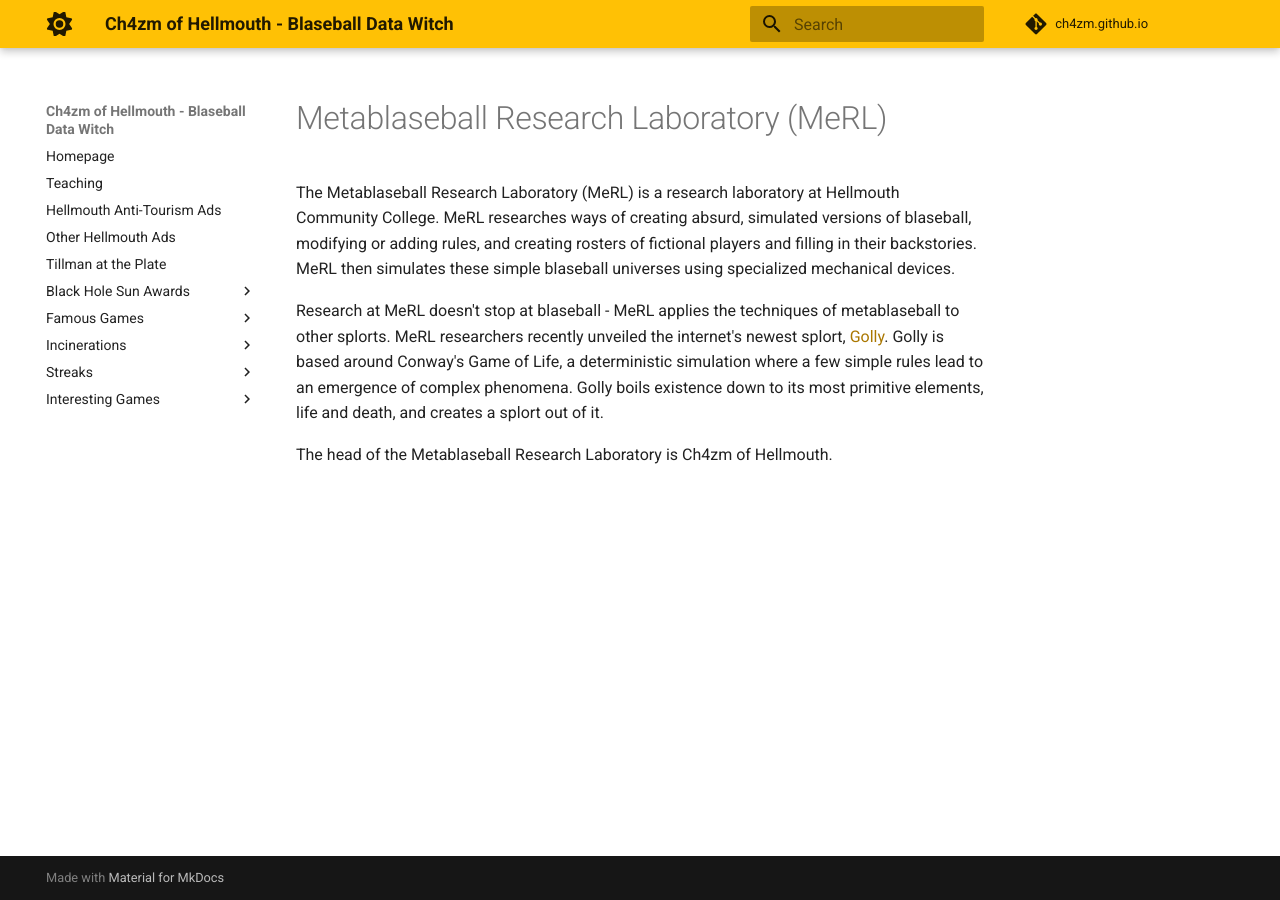
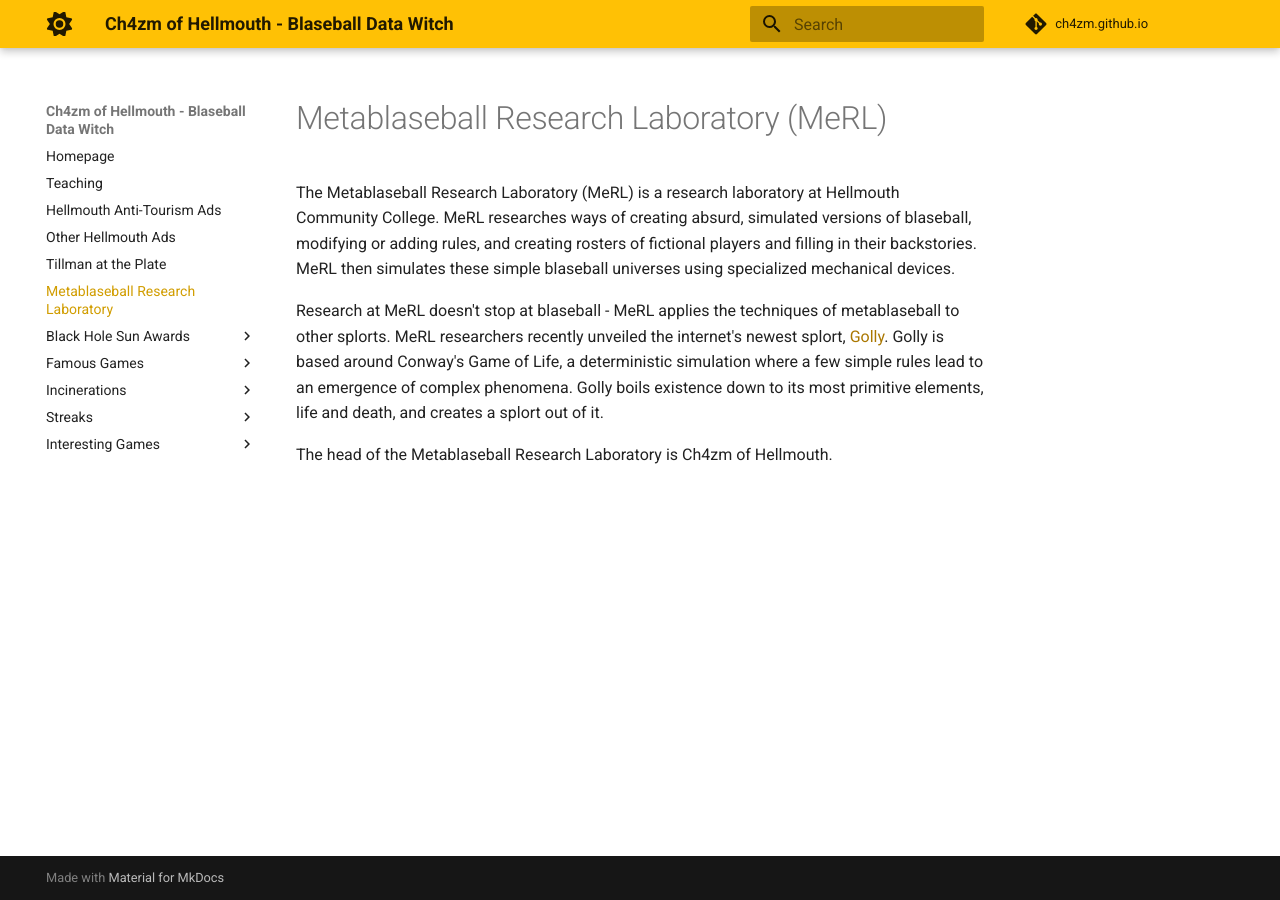
Before and after one commit to ch4zm/ch4zm.github.io, an MkDocs documentation site: the page built from docs/metablaseball.md, in a window 1280 px wide. Built offline with MkDocs 1.6.1 and Material for MkDocs 9.7.7, drawn with Linux system fonts in a browser that asks for light colours; comment, search, counter and statistics services are not loaded.

Commit message:
move merl

```diff
--- a/mkdocs.yml
+++ b/mkdocs.yml
@@ -9,6 +9,7 @@ nav:
   - Hellmouth Anti-Tourism Ads: hmat.md
   - Other Hellmouth Ads: otherads.md
   - Tillman at the Plate: tillman.md
+  - Metablaseball Research Laboratory: metablaseball.md
   - Black Hole Sun Awards:
     - Index: blackholesun.md
     - Analysis of Weather, Wins, Runs: blackholesun_1weatherwinsruns.md
```
Also changed, not shown: docs/metablaseball.md (line endings or trailing spaces).
